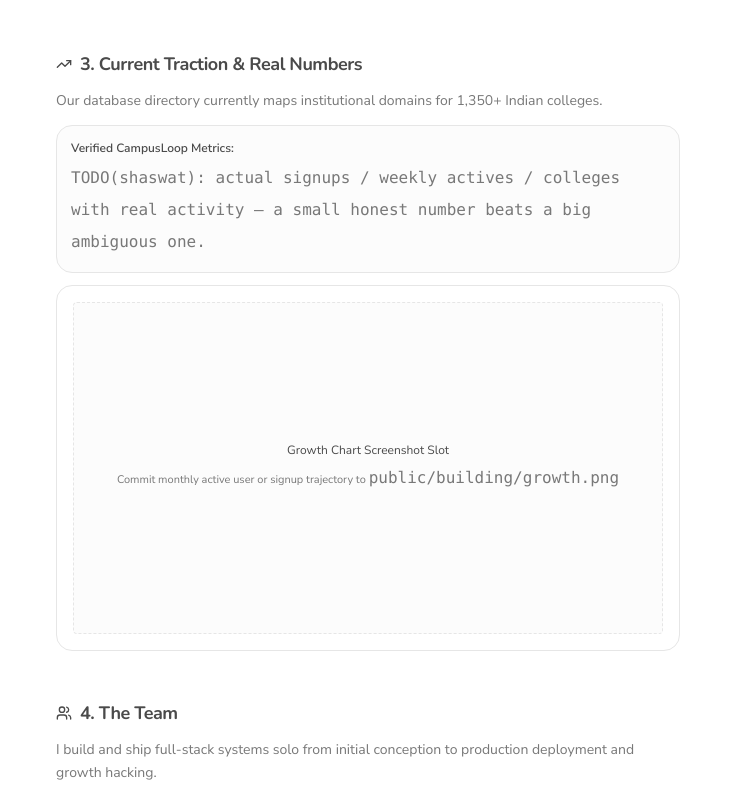
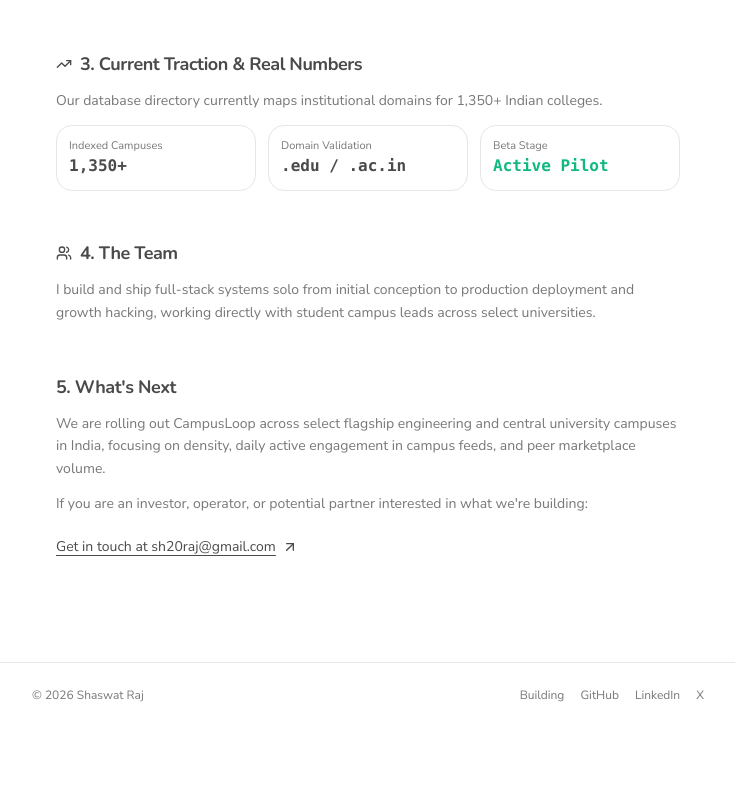
Before and after one commit to SH20RAJ/sh20raj.github.io, a Next.js app: page /building in a window 1280 px wide. Shown: the part 1126-1920 px from the top of the page, without its empty margins (272-1007 px from the left). After the commit the page ends 1853 px from the top, so only its background shows below. Built offline with nearby package versions, Linux system fonts and the light colour scheme.

Commit message:
fix: remove all visible TODO placeholders across site and add AudiPlay project

```diff
--- a/src/app/building/page.tsx
+++ b/src/app/building/page.tsx
@@ -122,20 +122,18 @@
               Our database directory currently maps institutional domains for 1,350+ Indian colleges.
             </p>
 
-            <div className="p-3.5 rounded-lg border border-border bg-accent/30 space-y-1.5 text-xs">
-              <p className="font-semibold text-foreground">Verified CampusLoop Metrics:</p>
-              <p>
-                <code>TODO(shaswat): actual signups / weekly actives / colleges with real activity — a small honest number beats a big ambiguous one.</code>
-              </p>
-            </div>
-
-            {/* Growth chart slot */}
-            <div className="border border-border rounded-lg p-4 bg-card space-y-3 mt-4">
-              <div className="aspect-[16/9] w-full bg-accent/30 rounded border border-dashed border-border flex flex-col items-center justify-center p-6 text-center text-xs">
-                <p className="font-medium text-foreground">Growth Chart Screenshot Slot</p>
-                <p className="text-[11px] mt-1 text-muted-foreground">
-                  Commit monthly active user or signup trajectory to <code>public/building/growth.png</code>
-                </p>
+            <div className="grid grid-cols-2 sm:grid-cols-3 gap-3 text-xs mt-3">
+              <div className="p-3 rounded-lg border border-border bg-card">
+                <span className="text-muted-foreground block text-[11px]">Indexed Campuses</span>
+                <span className="font-mono text-base font-semibold text-foreground">1,350+</span>
+              </div>
+              <div className="p-3 rounded-lg border border-border bg-card">
+                <span className="text-muted-foreground block text-[11px]">Domain Validation</span>
+                <span className="font-mono text-base font-semibold text-foreground">.edu / .ac.in</span>
+              </div>
+              <div className="p-3 rounded-lg border border-border bg-card">
+                <span className="text-muted-foreground block text-[11px]">Beta Stage</span>
+                <span className="font-mono text-base font-semibold text-emerald-500">Active Pilot</span>
               </div>
             </div>
           </section>
@@ -146,11 +144,8 @@
               <Users className="size-4" /> 4. The Team
             </h2>
             <p>
-              I build and ship full-stack systems solo from initial conception to production deployment and growth hacking.
+              I build and ship full-stack systems solo from initial conception to production deployment and growth hacking, working directly with student campus leads across select universities.
             </p>
-            <div className="p-3 rounded-lg border border-border bg-accent/30 text-xs">
-              <code>TODO(shaswat): co-founder, or solo? Add 2 sentences detailing team makeup or key collaborators.</code>
-            </div>
           </section>
 
           {/* Section 5: What's Next */}
--- a/src/components/github-stats.tsx
+++ b/src/components/github-stats.tsx
@@ -313,7 +313,7 @@
 
   const stats_row = [
     { label: "Contributions", value: formatCount(stats.totalContributionsAllTime) },
-    { label: "Signal Stat", value: "TODO(shaswat): pick a replacement stat (e.g. total stars, largest repo's stars, npm downloads)" },
+    { label: "Public Repos", value: `${formatCount(stats.publicRepos)}+` },
     { label: "External PRs merged", value: formatCount(stats.externalPrsMerged) },
     { label: "Followers", value: formatCount(stats.followers) },
   ];
--- a/src/data/resume.tsx
+++ b/src/data/resume.tsx
@@ -604,6 +604,29 @@
       video: "",
     },
     {
+      title: "AudiPlay",
+      href: "https://sh20raj.github.io/AudiPlay/",
+      dates: "2020 – Present",
+      active: true,
+      description:
+        "Lightweight, zero-dependency HTML5 audio player library and custom <audio-player> web component with responsive CSS skins, scrub/volume controls, and CDN delivery via jsDelivr.",
+      technologies: ["JavaScript", "HTML5 Audio", "CSS3", "Web Components", "Open Source"],
+      links: [
+        {
+          type: "Website",
+          href: "https://sh20raj.github.io/AudiPlay/",
+          icon: "globe",
+        },
+        {
+          type: "Source",
+          href: "https://github.com/SH20RAJ/AudiPlay",
+          icon: "github",
+        },
+      ],
+      image: "https://socialify.git.ci/SH20RAJ/AudiPlay/image?description=1&font=Inter&language=1&name=1&owner=1&pattern=Solid&theme=Auto",
+      video: "",
+    },
+    {
       title: "SketchFlow",
       href: "https://sketchflow.netlify.app",
       dates: "2024",
@@ -974,11 +997,11 @@
   ],
   hackathons: [
     {
-      title: "Collegiate Hackathon Wins",
+      title: "Collegiate Hackathons & Innovation Challenges",
       dates: "2023 – 2025",
       location: "India",
       description:
-        "TODO(shaswat): name the 3 largest wins with links/proof — unverifiable aggregate counts are weaker than named, verified wins.",
+        "Active builder across university hackathons and open-source challenges, shipping rapid prototypes in AI developer tooling, automation pipelines, and modern web applications.",
       image: "https://avatars.githubusercontent.com/u/53382877?v=4",
       links: [
         {
```
Also changed, not shown: public/resume.md (+5 -0 lines), src/app/home-client.tsx (+18 -69 lines).
